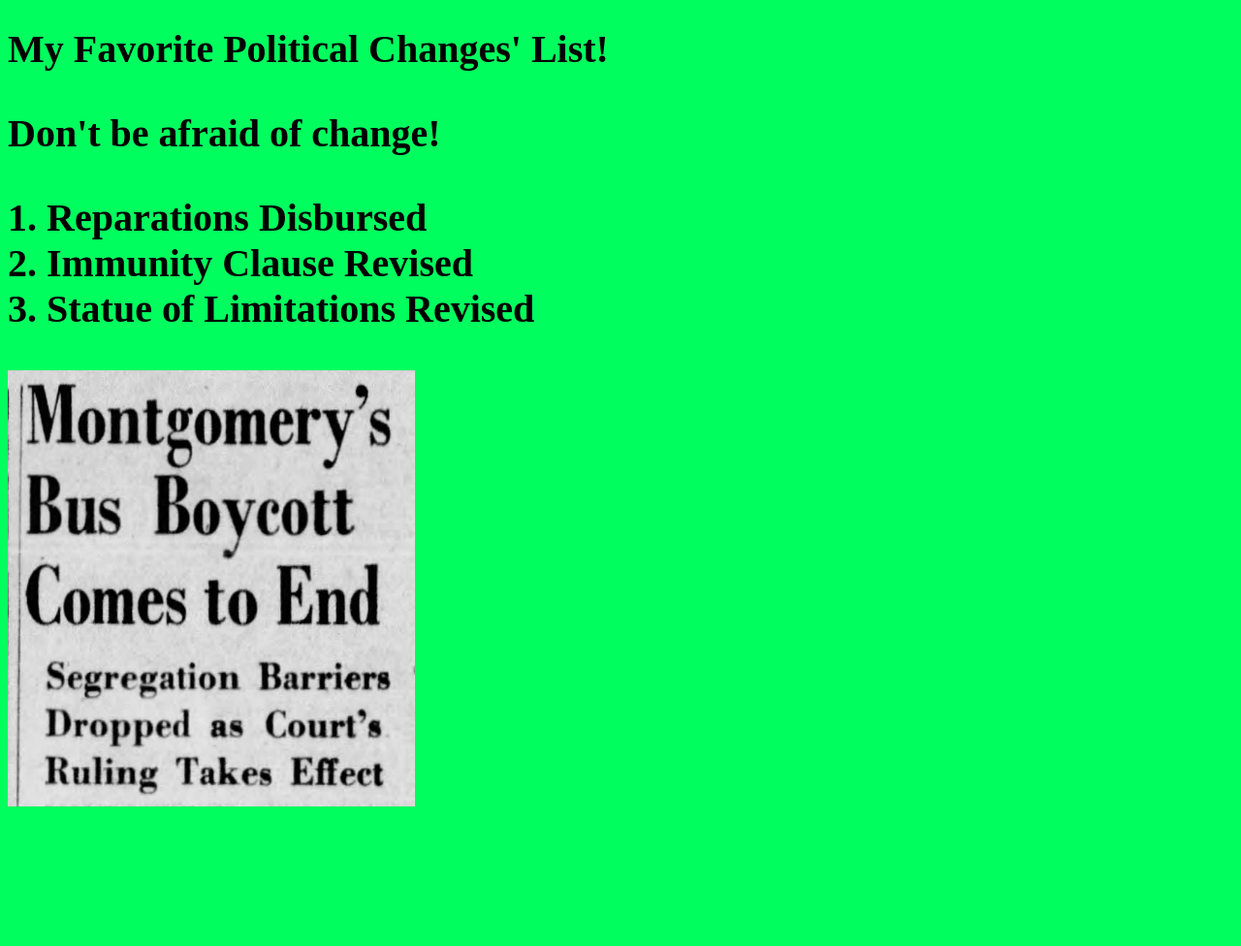
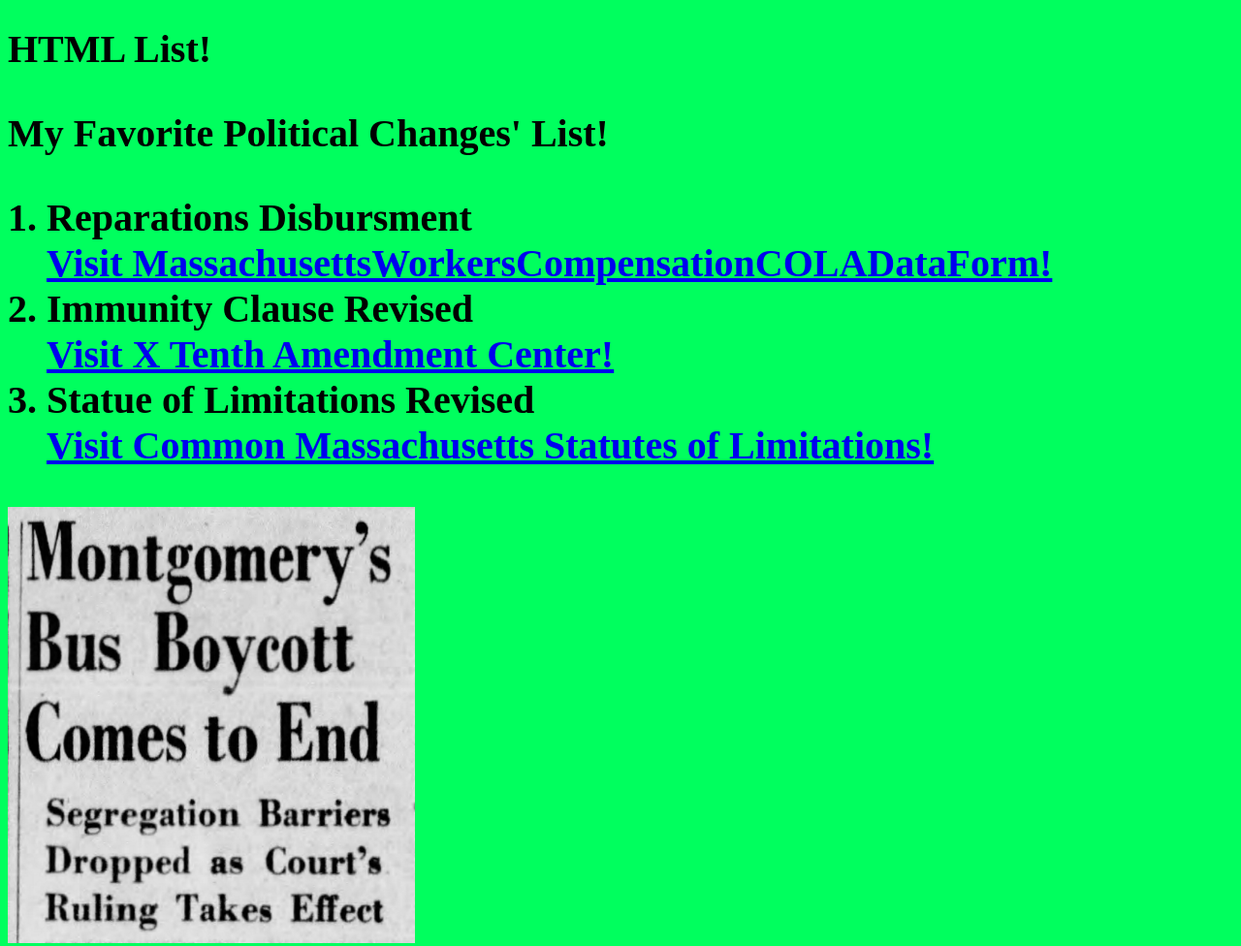
Before and after one commit to LaShenaButler/D1-list, a plain HTML site: page index.html in a window 1280 px wide. Shown: the whole page at 97% size. Before the commit the page ends 869 px from the top, so only its background shows below. Drawn offline with Linux system fonts and the light colour scheme.

Commit message:
just added hypertext links

```diff
--- a/index.html
+++ b/index.html
@@ -17,16 +17,22 @@
 
    <body>
 
-      <h1>My Favorite Political Changes' List!<h1>
+      <h1>HTML List!<h1>
 
-      <p>Don't be afraid of change!</p>
+      <p>My Favorite Political Changes' List!</p>
 
       <ol>
-         <li>Reparations Disbursed</li>
+
+        <li>Reparations Disbursment</li>
+         <a href="https://www.speedytemplate.com/massachusetts-workers-compensation-cola-data-template.asp" target="_blank">Visit MassachusettsWorkersCompensationCOLADataForm!</a>
+
 
          <li>Immunity Clause Revised</li>
+         <a href="https://blog.tenthamendmentcenter.com/2021/04/massachusetts-bill-would-create-state-process-to-end-police-qualified-immunity/" target="_blank">Visit X Tenth Amendment Center!</a>
 
          <li>Statue of Limitations Revised</li>
+         <a href="https://thejacobslaw.com/wp-content/uploads/2014/05/Statute-of-Limitations-TJL-Flyer.pdf" target="_blank">Visit Common Massachusetts Statutes of Limitations!</a>
+
 
       </ol>
 
```
